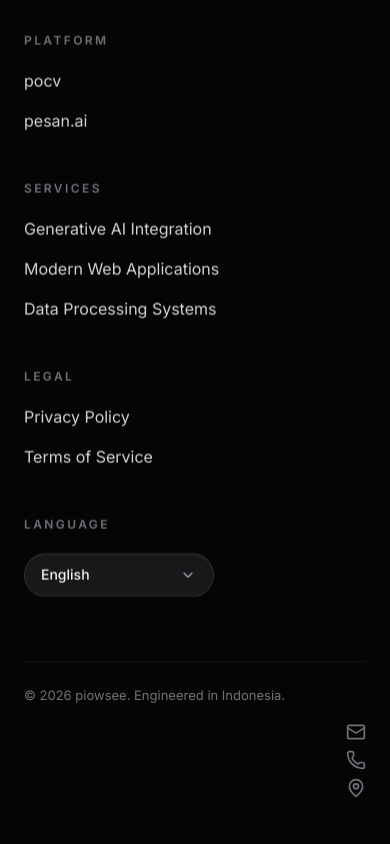
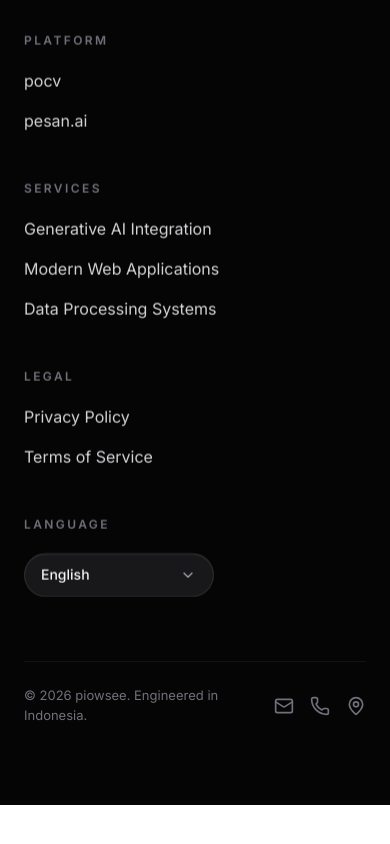
Before and after one commit to piowsee/piowsee, a Next.js app: page / in a window 390 px wide. Shown: the part 7742-8586 px from the top of the page. After the commit the page ends 8547 px from the top, so only its background shows below. Built offline with nearby package versions, Linux system fonts and the light colour scheme.

Commit message:
fix: content not loaded when user refresh and footer fixed for mobile view

```diff
--- a/src/components/Footer.tsx
+++ b/src/components/Footer.tsx
@@ -57,9 +57,9 @@
           </div>
         </ScrollReveal>
 
-        <div className="mt-16 border-t border-white/5 pt-6 flex flex-col md:flex-row md:items-center md:justify-between gap-4 text-[13px] text-zinc-500">
+        <div className="mt-16 border-t border-white/5 pt-6 flex items-center justify-between gap-4 text-[13px] text-zinc-500">
           <p>&copy; {year} piowsee. Engineered in Indonesia.</p>
-          <div className="flex flex-col items-end md:flex-row md:items-center gap-2 md:gap-6">
+          <div className="flex flex-row items-center gap-4 md:gap-6">
             <a
               href="mailto:poc.helpteam@gmail.com"
               className="flex items-center gap-2 hover:text-white transition text-right md:text-left"
--- a/src/components/ScrollReveal.tsx
+++ b/src/components/ScrollReveal.tsx
@@ -23,6 +23,12 @@
   useEffect(() => {
     const element = ref.current;
     if (!element) return;
+
+    const rect = element.getBoundingClientRect();
+    if (rect.top < window.innerHeight && rect.bottom >= 0) {
+      setIsVisible(true);
+      return;
+    }
 
     const observer = new IntersectionObserver(
       ([entry]) => {
```
